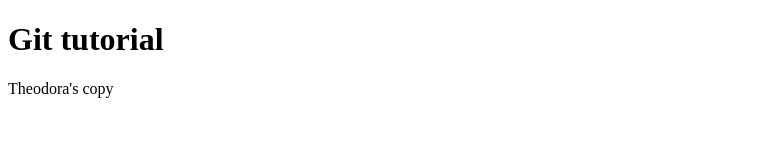
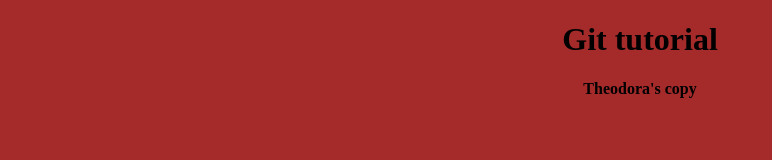
Before and after one commit to Ajility/GIT-TUTORIAL, a plain HTML site: page index.html in a window 1280 px wide. Shown: the whole page, without its empty margins (0-772 px from the left). Drawn offline with Linux system fonts and the light colour scheme.

Commit message:
Theodora's copy

```diff
--- a/index.html
+++ b/index.html
@@ -1,14 +1,14 @@
 <!DOCTYPE html>
 <html lang="en">
-<head>
-    <meta charset="UTF-8">
-    <meta http-equiv="X-UA-Compatible" content="IE=edge">
-    <meta name="viewport" content="width=device-width, initial-scale=1.0">
+  <head>
+    <meta charset="UTF-8" />
+    <meta http-equiv="X-UA-Compatible" content="IE=edge" />
+    <meta name="viewport" content="width=device-width, initial-scale=1.0" />
     <title>Document</title>
-    <link rel="stylesheet" href="style.css">
-</head>
-<body>
+    <link rel="stylesheet" href="style.css" />
+  </head>
+  <body>
     <h1>Git tutorial</h1>
     <p>Theodora's copy</p>
-</body>
+  </body>
 </html>
--- /dev/null
+++ b/style.css
@@ -0,0 +1,5 @@
+body {
+  background-color: brown;
+  font-weight: bold;
+  text-align: center;
+}
```
